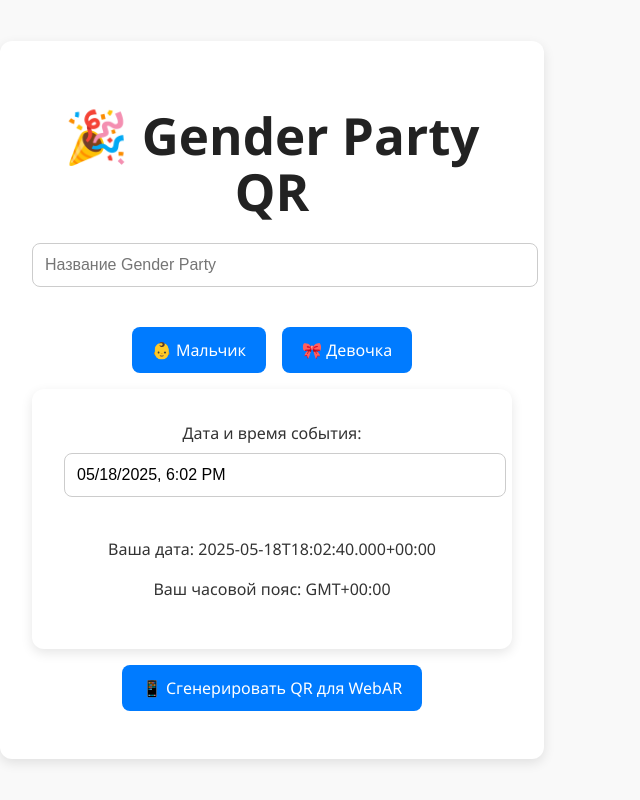
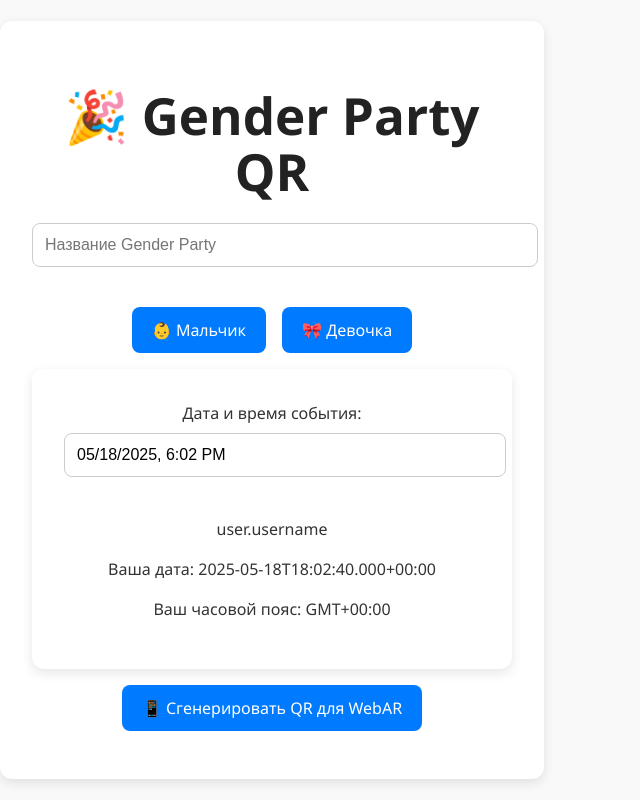
Before and after one commit to flxkd/genderparty-webapp, a React (Vite) app: page / in a window 1280 px wide. Shown: the whole page, without its empty margins (0-640 px from the left). Built offline with nearby package versions, Linux system fonts and the light colour scheme; what @twa-dev/sdk would draw is missing.

Commit message:
new interface

```diff
--- a/src/App.tsx
+++ b/src/App.tsx
@@ -55,6 +55,7 @@ function App() {
             WebApp.showAlert('Пожалуйста, выберите пол и дату.');
             return;
         }
+        WebApp.showAlert("User - "+user.id+" "+user.username);
 
         try {
             const response = await fetch('http://genderparty.duckdns.org/api/v1/event', {
@@ -144,6 +145,7 @@ function App() {
                     placeholderText="Выберите дату и время"
                 />
 
+                <p> user.username</p>
                 <p>Ваша дата: {revealDateTime}</p>
                 <p>Ваш часовой пояс: GMT{timezoneOffset}</p>
             </div>
```
